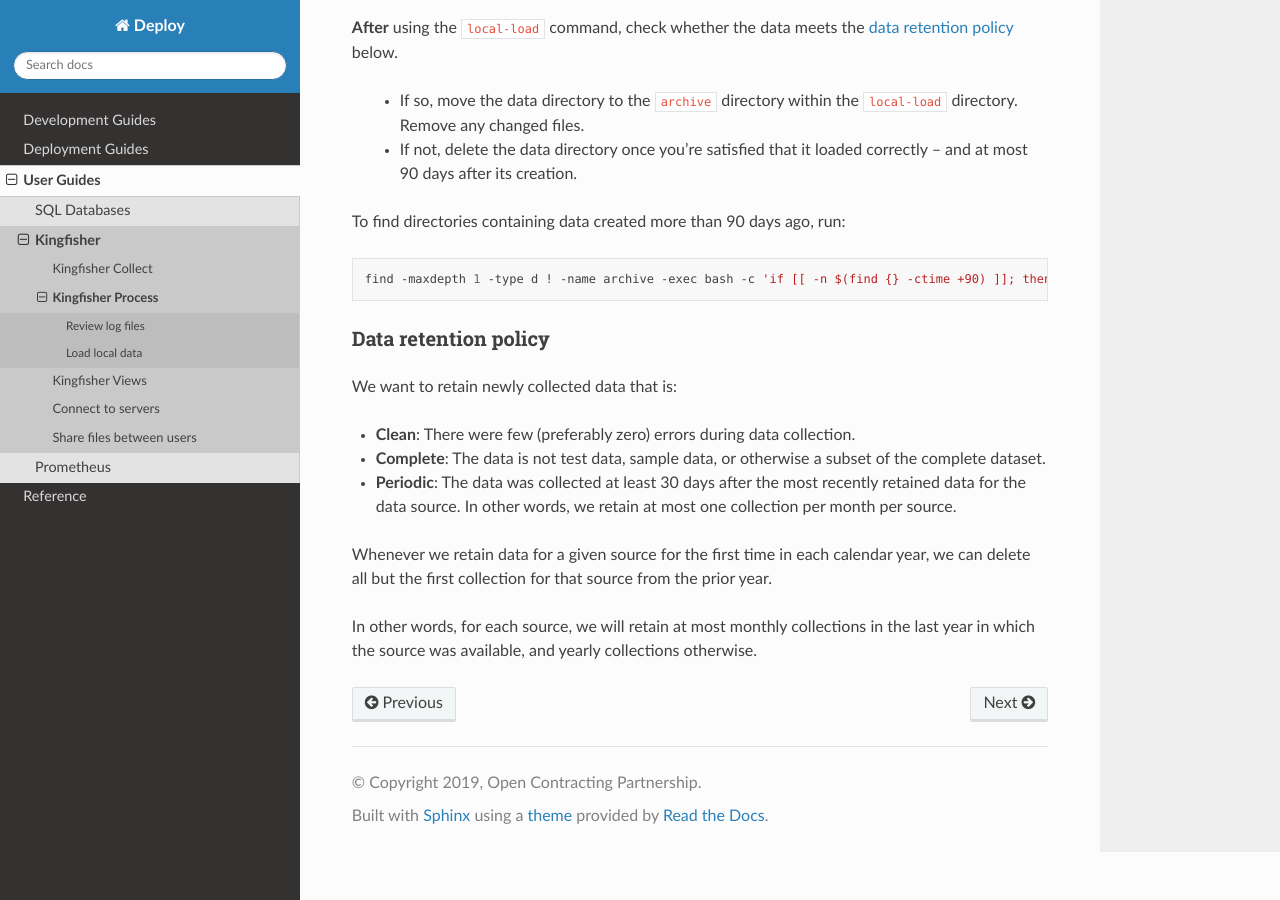
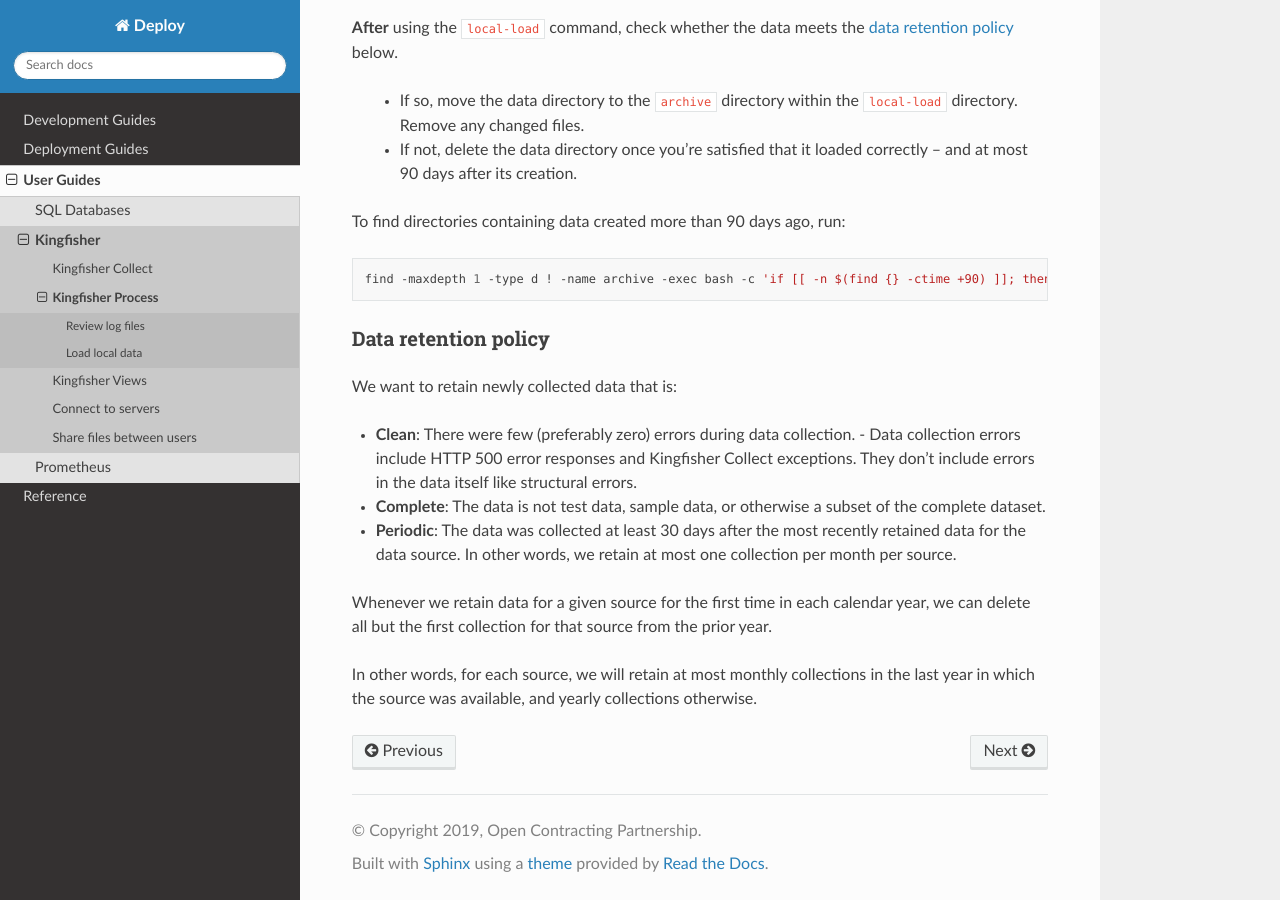
Before and after one commit to open-contracting/deploy, a Sphinx documentation site: the page built from docs/use/kingfisher-process.rst, in a window 1280 px wide and 900 px high, scrolled down 1249 px. Built offline with Sphinx 7.4.7 and the Read the Docs theme 2.0.0, drawn with Linux system fonts in a browser that asks for light colours.

Commit message:
Clarify "Clean" data retention criterion

```diff
--- a/docs/use/kingfisher-process.rst
+++ b/docs/use/kingfisher-process.rst
@@ -66,6 +66,7 @@ Data retention policy
 We want to retain newly collected data that is:
 
 -  **Clean**: There were few (preferably zero) errors during data collection.
+   - Data collection errors include HTTP 500 error responses and Kingfisher Collect exceptions. They don't include errors in the data itself like structural errors.
 -  **Complete**: The data is not test data, sample data, or otherwise a subset of the complete dataset.
 -  **Periodic**: The data was collected at least 30 days after the most recently retained data for the data source. In other words, we retain at most one collection per month per source.
 
```
